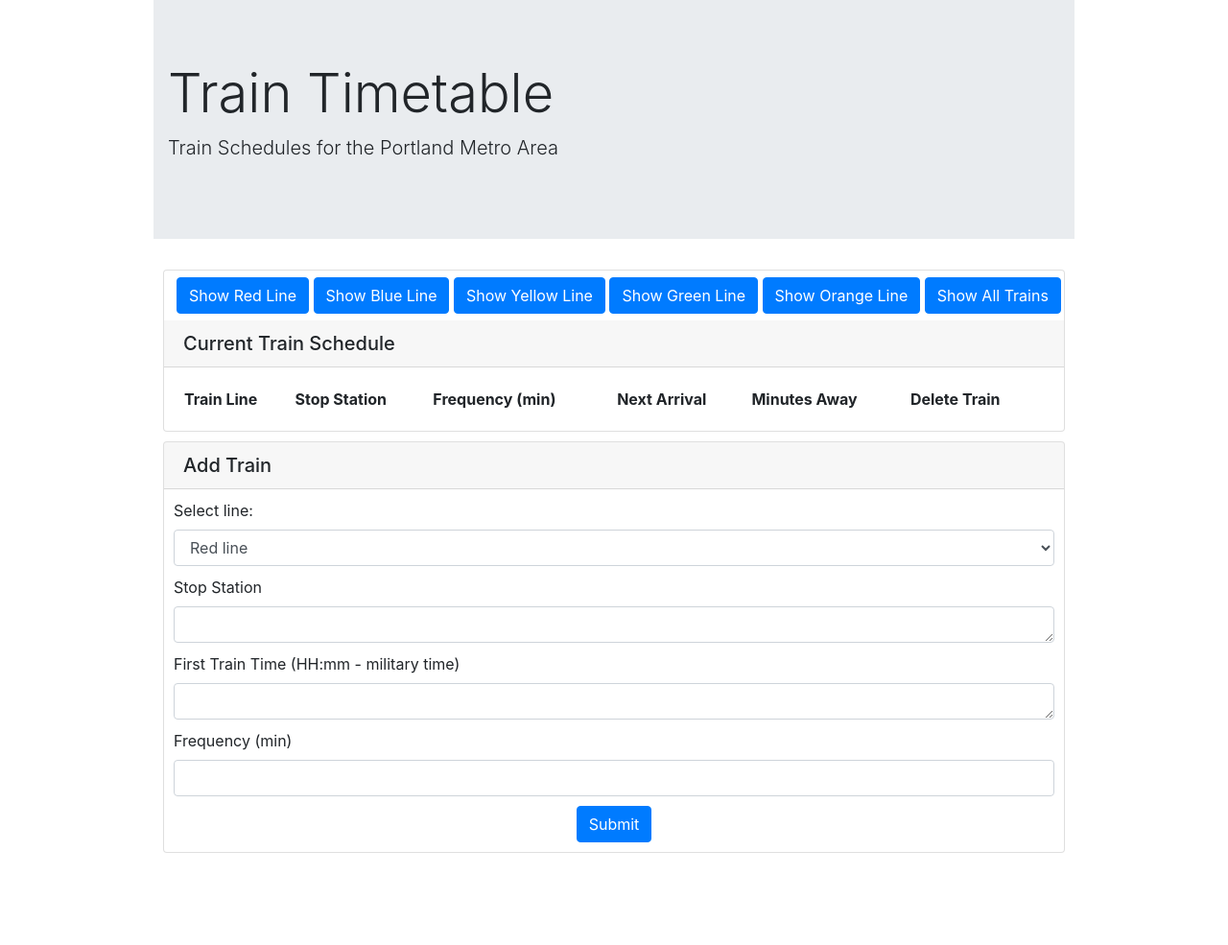
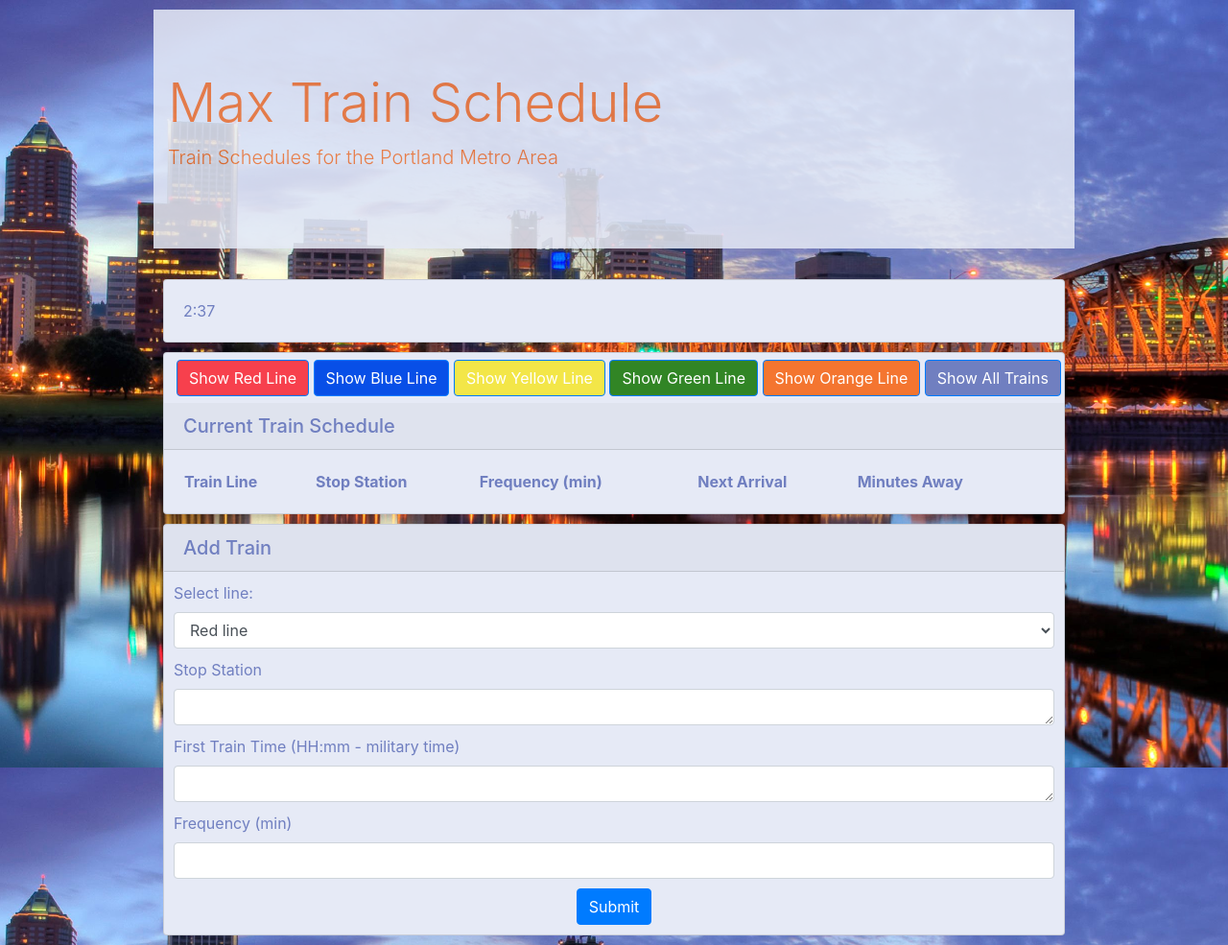
Before and after one commit to KrystalCW/Train-Timetable, a plain HTML site: page index.html in a window 1280 px wide. Shown: the whole page at 96% size. Before the commit the page ends 899 px from the top, so only its background shows below. Drawn offline with nearby package versions, Linux system fonts and the light colour scheme.

Commit message:
removed extraneous logic files and worked on styling

```diff
--- a/assets/css/style.css
+++ b/assets/css/style.css
@@ -1,14 +1,58 @@
 body {
     max-width: 960px;
     margin: 0 auto;
+    background-image: url(../images/portland-bridge.jpg);
+    background-position: center;
+    background-repeat: no-repeat;
+    background-attachment: fixed;
+    background-size: cover;
+}
+
+.jumbotron {
+    background-color: #e6eaf6;
+    opacity: 0.85;
+    color: #f47530;
+    margin-top: 10px;
 }
 
 .card {
     margin: 10px;
+    background-color: #e6eaf6;
+    color: #707fc0;
+    /* opacity: 0.9; */
+}
+
+#show-redline {
+    background-color: #f7404d;
+    opacity: 1.5;
+}
+
+#show-blueline {
+    background-color: #084fe7;
+}
+
+#show-yellowline {
+    background-color: #f3e648
+}
+
+#show-greenline {
+    background-color: #318525;
+}
+
+#show-orangeline {
+    background-color: #f47530;
+}
+
+#show-all {
+    background-color: #707fc0;
 }
 
 .form-group {
     margin: 10px;
+}
+
+#name, #stop-station, #start-time, #frequency {
+    opacity: 1.0;
 }
 
 #submit-button {
@@ -24,8 +68,18 @@ body {
     font-size: 1rem;
     line-height: 1.5;
     color: #495057;
-    background-color: #fff;
     background-clip: padding-box;
     border: 1px solid #ced4da;
     border-radius: .25rem;
 }
+
+#color-palette {
+    color: #f3e648;
+    color: #cfddde;
+    color: #f47530;
+    color: #707fc0;
+    color: #318525;
+    color: #f7404d;
+    color: #084fe7;
+    color: #fff9d0;
+}
--- a/assets/javascript/logic.js
+++ b/assets/javascript/logic.js
@@ -14,6 +14,20 @@ var stopStation = "";
 var firstTrain = "00:00";
 var frequency = 1;
 var buttonClicked = "red";
+
+runTime();
+// $(document).ready(setInterval);
+
+setInterval(runTime, 60000);
+
+function runTime() {
+    var currentTime = new Date ( );
+    var currentHours = currentTime.getHours ( );
+    var currentMinutes = currentTime.getMinutes ( );
+    currentMinutes = ( currentMinutes < 10 ? "0" : "" ) + currentMinutes;
+    var currentTimeString = currentHours + ":" + currentMinutes;
+    document.getElementById("clock").firstChild.nodeValue = currentTimeString;
+};
 
 $("#submit-button").on("click", function(event) {
     event.preventDefault();
@@ -32,6 +46,7 @@ $("#submit-button").on("click", function(event) {
         frequency: frequency,
         dateAdded: firebase.database.ServerValue.TIMESTAMP,
     })
+    // console.log(snapshot.key);
 
     showTransit();
 
@@ -70,18 +85,14 @@ function showTransit() {
         var tFrequency = $("<td>").text(sv.frequency);
         var tNextTrain = $("<td>").text(moment(nextTrain).format("hh:mm"));
         var tMinutestoNextTrain = $("<td>").text(minutesUntilTrain);
-        var tClose = $('<button type="button" class="close" aria-label="Close"><span aria-hidden="true">&times;</span></button>');
+        // var tClose = $('<button type="button" class="close" aria-label="Close"><span aria-hidden="true">&times;</span></button>');
         var newPostKey = firebase.database().ref().child('train').push().key;
         console.log(newPostKey);
 
         if (sv.name === userSelect || userSelect === "all") {
-            tRow.append(tName, tstopStation, tFrequency, tNextTrain, tMinutestoNextTrain, tClose).attr("id", newPostKey);
+            tRow.append(tName, tstopStation, tFrequency, tNextTrain, tMinutestoNextTrain).attr("id", newPostKey);
             tBody.append(tRow);
         };
-
-        // function everyMinute() {
-
-        // }
 })};
 
 $(document).on("click", ".train", showTransit);
--- a/index.html
+++ b/index.html
@@ -21,8 +21,14 @@
 
         <div class="jumbotron jumbotron-fluid">
                 <div class="container">
-                    <h1 class="display-4">Train Timetable</h1>
+                    <h1 class="display-4">Max Train Schedule</h1>
                     <p class="lead">Train Schedules for the Portland Metro Area</p>
+                </div>
+            </div>
+
+            <div class="card">
+                <div class="card-body">
+                    <span id="clock">&nbsp;</span>
                 </div>
             </div>
 
@@ -47,9 +53,9 @@
                                 <th>Train Line</th>
                                 <th>Stop Station</th>
                                 <th>Frequency (min)</th>
-                                <th>Next Arrival</th>
-                                <th>Minutes Away</th>
-                                <th>Delete Train</th>
+                                <th id="next-arrival">Next Arrival</th>
+                                <th id="minutes-away-">Minutes Away</th>
+                                <!-- <th>Delete Train</th>  -->
                             </tr>
                         </thead>
                         <tbody>
```
Also changed, not shown: assets/images/portland-bridge.jpg (added).
